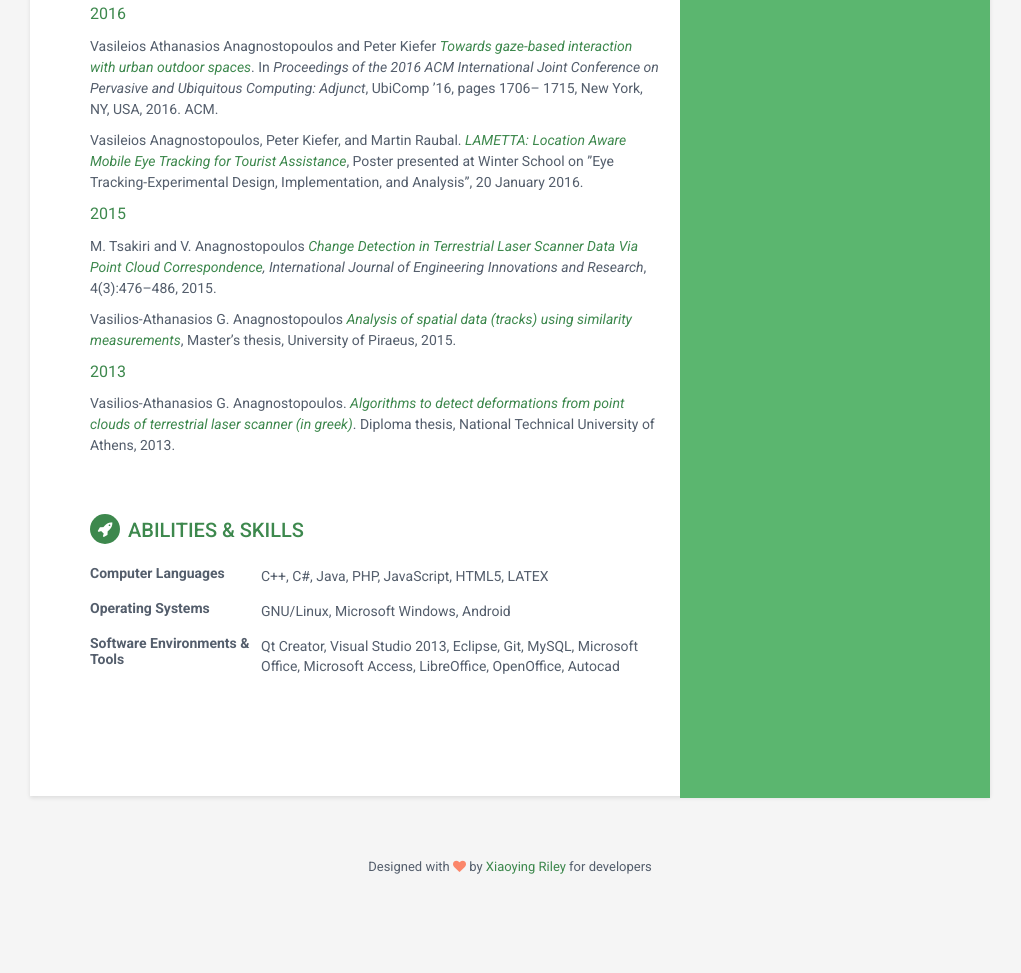
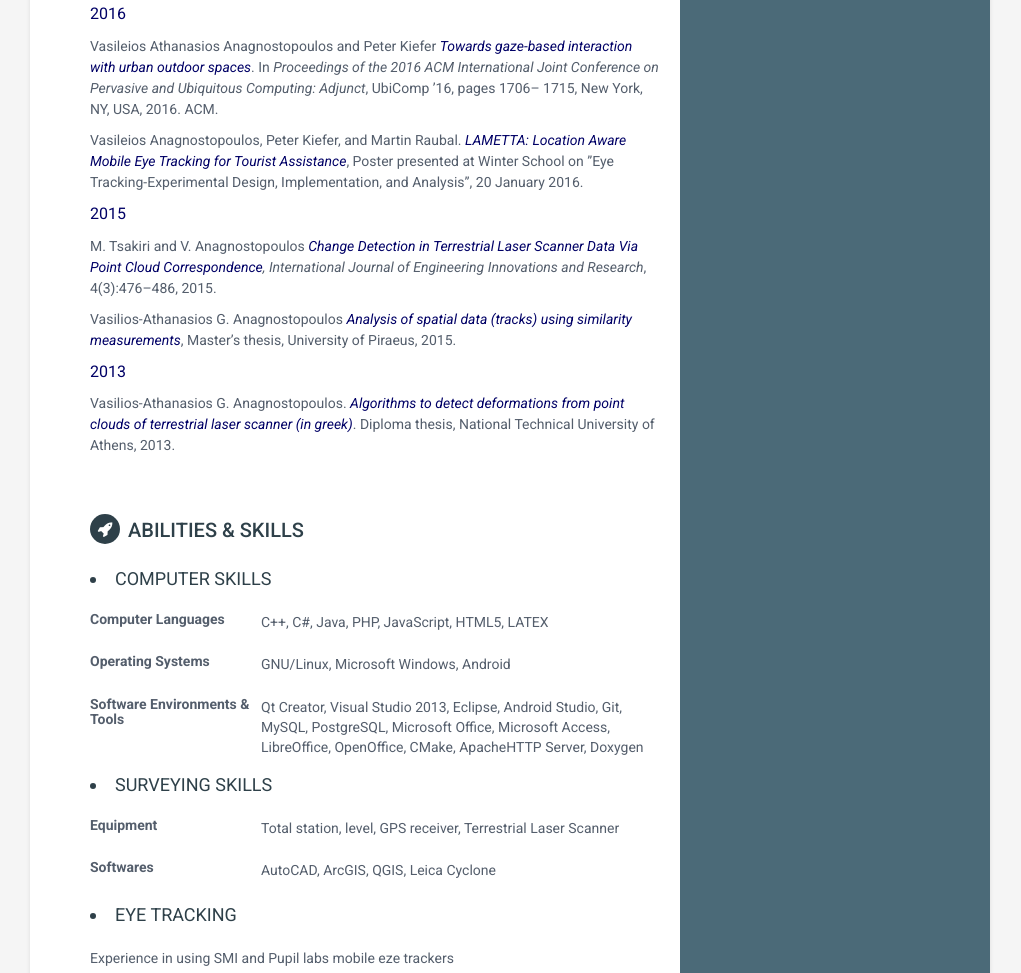
Before and after one commit to anagno/anagno.github.io, a plain HTML site: page index.html in a window 1280 px wide. Shown: the part 1167-2140 px from the top of the page, without its empty margins (130-1151 px from the left). Before the commit the page ends 2105 px from the top, so only its background shows below. Drawn offline with Linux system fonts and the light colour scheme.

Commit message:
Updating the site

```diff
--- a/index.html
+++ b/index.html
@@ -103,7 +103,7 @@
                         <div class="company">ETH Zurich, Zurich</div>
                     </div><!--//meta-->
                     <div class="details">
-                        <p>Development of an outdoor gaze-based interaction platform and teaching assistant in courses
+                        <p>Development of an outdoor gaze-based interaction platform (<a href="http://www.geogaze.org/lametta/">LAMETTA project</a>) and teaching assistant in courses
 (a) GIS III and b) Mobile GIS and Location-Based Services)</p>
                     </div><!--//details-->
                 </div><!--//item-->
@@ -226,7 +226,11 @@ measurements</a></i>, Master’s thesis, University of Piraeus, 2015.
 
             <section class="skills-section section">
                 <h2 class="section-title"><i class="fa fa-rocket"></i>Abilities &amp; Skills </h2>
+
                 <div class="skillset">
+
+				<li class="section-title">Computer skills </li>
+
                     <div class="item">
                         <h3 class="level-title">Computer Languages</h3>
                             C++, C#, Java, PHP, JavaScript, HTML5, LATEX
@@ -241,7 +245,28 @@ measurements</a></i>, Master’s thesis, University of Piraeus, 2015.
 
 					<div class="item">
                         <h3 class="level-title">Software Environments & Tools</h3>
-                            Qt Creator, Visual Studio 2013, Eclipse, Git, MySQL, Microsoft Office, Microsoft Access, LibreOffice, OpenOffice, Autocad
+                            Qt Creator, Visual Studio 2013, Eclipse, Android Studio, Git, MySQL, PostgreSQL, Microsoft Office, Microsoft Access, LibreOffice, OpenOffice, CMake, ApacheHTTP Server, Doxygen
+
+                    </div><!--//item-->
+
+				<li class="section-title">Surveying skills </li>
+
+                    <div class="item">
+                        <h3 class="level-title">Equipment</h3>
+                            Total station, level, GPS receiver, Terrestrial Laser Scanner
+
+                    </div><!--//item-->
+
+					<div class="item">
+                        <h3 class="level-title">Softwares</h3>
+                            AutoCAD, ArcGIS, QGIS, Leica Cyclone
+
+                    </div><!--//item-->
+
+				<li class="section-title">Eye Tracking </li>
+
+                    <div class="item">
+                            Experience in using SMI and Pupil labs mobile eze trackers
 
                     </div><!--//item-->
 
--- a/styles.css
+++ b/styles.css
@@ -26,7 +26,7 @@ h6 {
   font-weight: 700;
 }
 a {
-  color: #3d884d;
+  color: #2e4049;
   -webkit-transition: all 0.4s ease-in-out;
   -moz-transition: all 0.4s ease-in-out;
   -ms-transition: all 0.4s ease-in-out;
@@ -34,7 +34,7 @@ a {
 }
 a:hover {
   text-decoration: underline;
-  color: #25532f;
+  color: #10171a;
 }
 a:focus {
   text-decoration: none;
@@ -43,7 +43,7 @@ p {
   line-height: 1.5;
 }
 .wrapper {
-  background: #5BB66F;
+  background: #4B6A78;
   max-width: 960px;
   margin: 0 auto;
   position: relative;
@@ -52,7 +52,7 @@ p {
   box-shadow: 0px 2px 4px rgba(0, 0, 0, 0.1);
 }
 .sidebar-wrapper {
-  background: #5BB66F;
+  background: #4B6A78;
   position: absolute;
   right: 0;
   width: 310px;
@@ -157,15 +157,25 @@ p {
   padding: 60px;
   padding-right: 330px;
 }
+
+.main-wrapper a {
+  color: #000066;
+}
 .main-wrapper .section-title {
   text-transform: uppercase;
   font-size: 20px;
   font-weight: 500;
-  color: #3d884d;
+  color: #2e4049;
   position: relative;
   margin-top: 0;
   margin-bottom: 20px;
 }
+
+.main-wrapper li.section-title {
+  font-size: 18px;
+  font-weight: 400;
+}
+
 .main-wrapper .section-title .fa {
   width: 30px;
   height: 30px;
@@ -180,7 +190,7 @@ p {
   -moz-background-clip: padding;
   -webkit-background-clip: padding-box;
   background-clip: padding-box;
-  background: #3d884d;
+  background: #2e4049;
   text-align: center;
   padding-top: 8px;
   font-size: 16px;
@@ -227,6 +237,7 @@ p {
 .main-wrapper .projects-section .item {
   margin-bottom: 15px;
 }
+
 .skillset .item {
   margin-bottom: 15px;
   overflow: hidden;
@@ -265,7 +276,7 @@ p {
   .main-wrapper {
     padding: 30px;
   }
-  .main-wrapper .time {
+  .main-wrapper .time {li
     position: static;
     display: block;
     margin-top: 5px;
@@ -281,7 +292,7 @@ p {
     display: inline-block;
     float: left;
     width: 30%;
-    margin-bottom: 0;
+    margin-bottom: 10;
   }
   .skillset .level-bar {
     display: inline-block;
```
Also changed, not shown: 1 other file.
